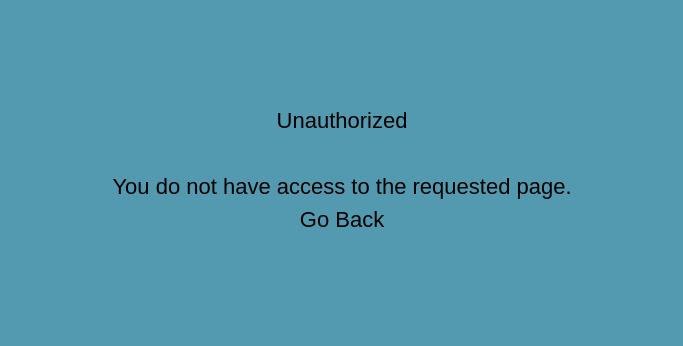
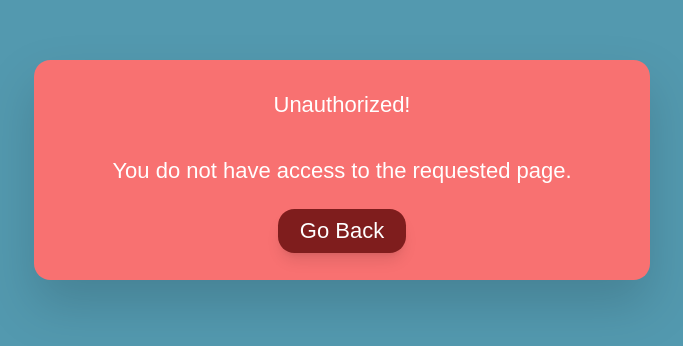
Before and after one commit to Tengill91/euroaccidenttest, a React (Create React App) app: page /unauthorized in a window 1280 px wide. Shown: the part 252-598 px from the top of the page, without its empty margins (298-981 px from the left). Built offline with nearby package versions, Linux system fonts and the light colour scheme.

Commit message:
styled unauthorized page and some quick fixes

```diff
--- a/src/App.js
+++ b/src/App.js
@@ -24,7 +24,7 @@ function App() {
           <Route path="userpage" element={<UserPage />} />
         </Route>
 
-        {/* missing path */}
+        {/* missing paths */}
         <Route path="*" element={<Missing />} />
       </Route>
     </Routes>
--- a/src/components/Layout.js
+++ b/src/components/Layout.js
@@ -1,5 +1,6 @@
 import { Outlet } from "react-router-dom"
 
+// layout for routes
 const Layout = () => {
     return (
         <main className="App">
--- a/src/components/Login.js
+++ b/src/components/Login.js
@@ -6,15 +6,11 @@ const Login = () => {
   const { setAuth } = useAuth();
   const [data, setData] = useState(false);
   const navigate = useNavigate();
-  //const location = useLocation();
-  //const from = location.state?.from?.pathname || "/";
 
   const userRef = useRef();
   const errorRef = useRef();
 
   const [user, setUser] = useState("");
-  //const [id, setId] = useState("");
-  //const [fullName, setFullName] = useState("");
   const [errorMessage, setErrorMessage] = useState("");
 
   // sets fokus on the user input
@@ -33,12 +29,13 @@ const Login = () => {
     let fullName;
 
     try {
+      // fetches user data
       fetch(
         `https://my-json-server.typicode.com/proactivehealth/work-test-sample/users`
       )
         .then((response) => response.json())
         .then((fetchedData) => setData(fetchedData));
-      // Maps thru user data from api and checks for a match
+      // Maps thrue user data from api and checks for a match
       // if a match is found user gets added to global context and navigated to the userpage
       data?.map((userDetails) =>
         userDetails.login === user
@@ -46,14 +43,16 @@ const Login = () => {
             (fullName = userDetails.name),
             setAuth({ user, id, fullName }),
             navigate("/userpage"),
-            console.log("it works! " +" "+ user +" "+ id +" "+ fullName))
+            console.log("it works! " + " " + user + " " + id + " " + fullName))
           : ""
       );
       setUser("");
       // error handling
     } catch (error) {
       if (!error?.response) {
-        setErrorMessage("No server response...");
+        setErrorMessage(
+          "No server response... try pressing login button again! (will be fixed)"
+        );
       } else if (error.response?.status === 400) {
         setErrorMessage("No username or password detekted");
       } else if (error.response?.status === 401) {
@@ -70,7 +69,9 @@ const Login = () => {
       <p
         ref={errorRef}
         className={
-          errorMessage ? "bg-red-400 font-bold  p-3 mb-4 text-red-800" : "hidden"
+          errorMessage
+            ? "bg-red-400 font-bold rounded-md  p-3 mb-4 text-red-800"
+            : "hidden"
         }
       >
         {errorMessage}
@@ -80,7 +81,9 @@ const Login = () => {
         className="flex flex-col justify-evenly flex-grow-1 pb-4"
       >
         <label className="flex mb-2 justify-start" htmlFor="username">
-          <h1 className=" font-semibold  text-slate-600 ">Logga in med ditt användarnamn</h1>
+          <h1 className=" font-semibold  text-slate-600 ">
+            Logga in med ditt användarnamn
+          </h1>
         </label>
         <input
           type="text"
@@ -93,7 +96,9 @@ const Login = () => {
           className=" text-sm font-semibold font-mono p-0.5 rounded-md  border-4  border-pink-300  focus:border-pink-400 "
         ></input>
 
-        <button className="mt-2 py-1.5 px-3 font-mono text-xs text-slate-200  w-fit rounded-full bg-pink-600">Logga in</button>
+        <button className="mt-2 py-1.5 px-3 font-mono text-xs text-slate-200  w-fit rounded-full bg-pink-600">
+          Logga in
+        </button>
       </form>
     </div>
   );
--- a/src/components/RequireAuth.js
+++ b/src/components/RequireAuth.js
@@ -1,18 +1,19 @@
-
-
 import { useLocation, Navigate, Outlet } from "react-router-dom";
 import useAuth from "../hooks/useAuth";
 
-const RequireAuth = ({ allowedRoles }) => {
-    const { auth } = useAuth();
-    const location = useLocation();
+const RequireAuth = () => {
+  const { auth } = useAuth();
+  // makes so that the browser know where we come from
+  const location = useLocation();
 
-    return (
-        // checks if an user is added to the global context
-        auth.user
-            ? <Outlet />
-            : <Navigate to="/unauthorized" state={{ from: location }} replace />
-    );
-}
+  return (
+    // checks if an user is added to the global context
+    auth.user ? (
+      <Outlet />
+    ) : (
+      <Navigate to="/unauthorized" state={{ from: location }} replace />
+    )
+  );
+};
 
 export default RequireAuth;
--- a/src/hooks/useAuth.js
+++ b/src/hooks/useAuth.js
@@ -1,6 +1,7 @@
 import { useContext } from "react";
 import AuthContext from "../context/AuthProvider";
 
+// hook for handling data to and from global context
 const useAuth = () => {
   return useContext(AuthContext);
 };
--- a/src/pages/Unauthorized.js
+++ b/src/pages/Unauthorized.js
@@ -1,20 +1,27 @@
-import { useNavigate } from "react-router-dom"
+import { useNavigate } from "react-router-dom";
 
 const Unauthorized = () => {
-    const navigate = useNavigate();
+  const navigate = useNavigate();
 
-    const goBack = () => navigate(-1);
+  const goBack = () => navigate(-1);
 
-    return (
-        <section>
-            <h1>Unauthorized</h1>
-            <br />
-            <p>You do not have access to the requested page.</p>
-            <div className="flexGrow">
-                <button onClick={goBack}>Go Back</button>
-            </div>
-        </section>
-    )
-}
+  return (
+    <div className="flex flex-col w-full max-w-md max-h-sm justify-start p-5 rounded-xl drop-shadow-2xl bg-red-400 ">
+      <h1 className="text-white">Unauthorized!</h1>
+      <br />
+      <p className="text-white">
+        You do not have access to the requested page.
+      </p>
+      <div className="">
+        <button
+          className="text-white p-1 px-4 mt-4 shadow-lg bg-red-900 rounded-xl"
+          onClick={goBack}
+        >
+          Go Back
+        </button>
+      </div>
+    </div>
+  );
+};
 
-export default Unauthorized
+export default Unauthorized;
--- a/src/pages/UserPage.js
+++ b/src/pages/UserPage.js
@@ -1,5 +1,5 @@
 import React from "react";
-import { Link, useNavigate } from "react-router-dom";
+import { useNavigate } from "react-router-dom";
 import { useContext, useState, useEffect } from "react";
 import AuthContext from "../context/AuthProvider";
 import useAuth from "../hooks/useAuth";
@@ -33,6 +33,8 @@ const UserPage = () => {
       .catch(setError);
   }, []);
 
+  // sorting fetched data to get individual information about insurances
+  // sorting should be put in a function
   useEffect(() => {
     setLoading(true);
     try {
@@ -56,6 +58,7 @@ const UserPage = () => {
     }
   }, [userInsurancesBridge, insurances]);
 
+  //removing user from global context
   const logout = async () => {
     setAuth({});
     navigate("/login");
```
